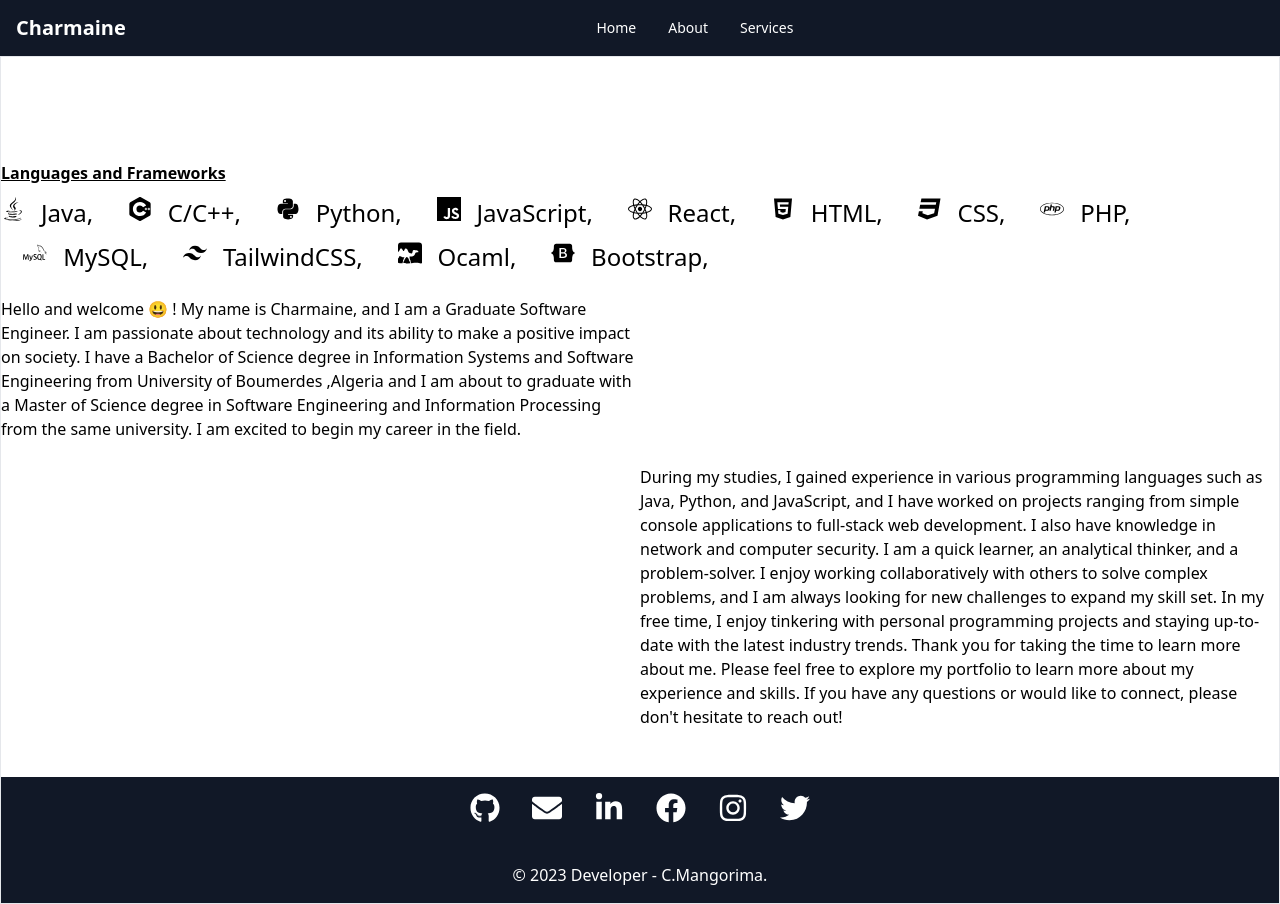
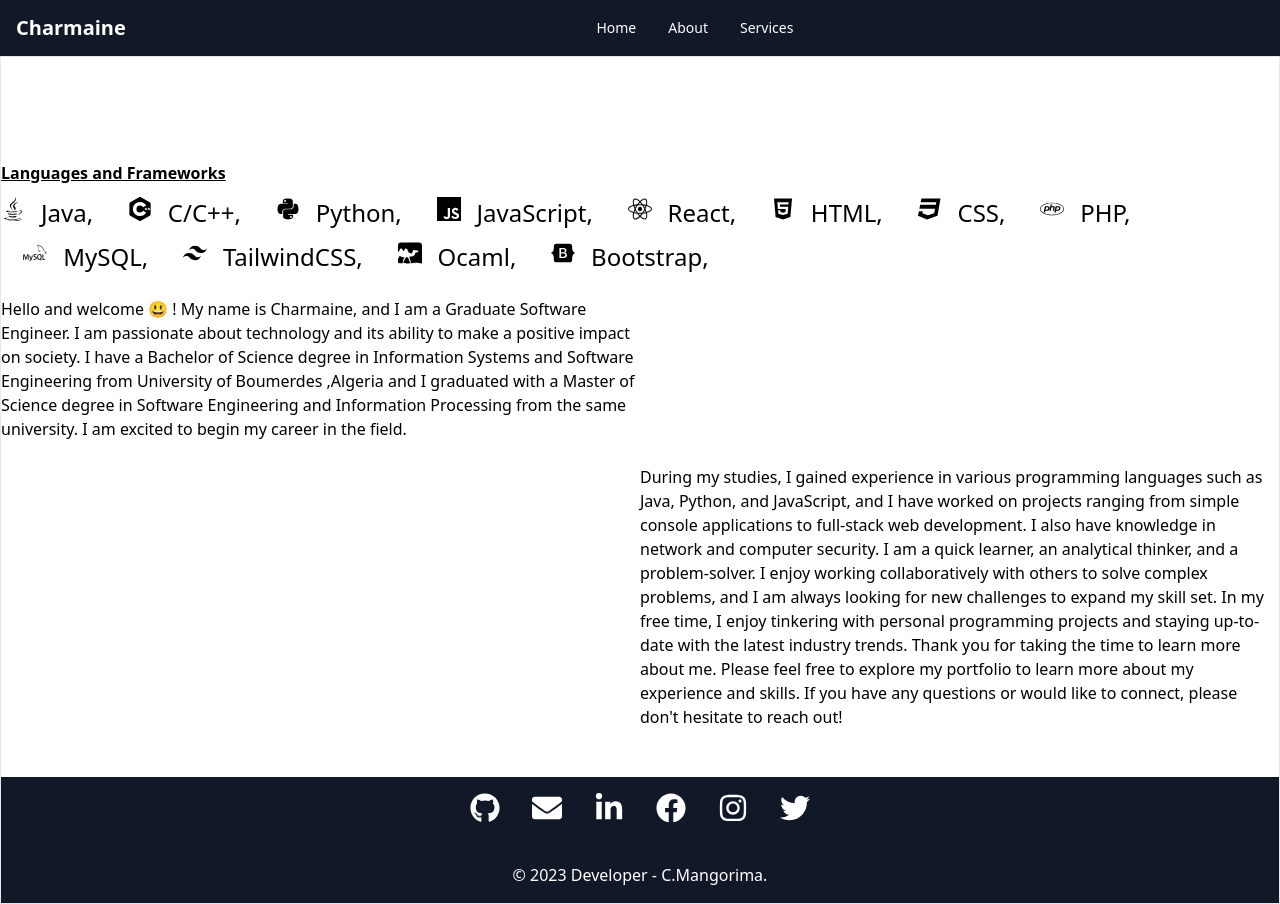
Before and after one commit to charmainemimie/portfolio, a React (Vite) app: page /about in a window 1280 px wide. Built offline with nearby package versions, Linux system fonts and the light colour scheme.

Commit message:
modified about

```diff
--- a/src/pages/About.jsx
+++ b/src/pages/About.jsx
@@ -87,7 +87,7 @@ const About = () => (
           Software Engineer. I am passionate about technology and its ability to
           make a positive impact on society. I have a Bachelor of Science degree
           in Information Systems and Software Engineering from University of
-          Boumerdes ,Algeria and I am about to graduate with a Master of Science
+          Boumerdes ,Algeria and I graduated with a Master of Science
           degree in Software Engineering and Information Processing from the
           same university. I am excited to begin my career in the field.
         </div>
```
